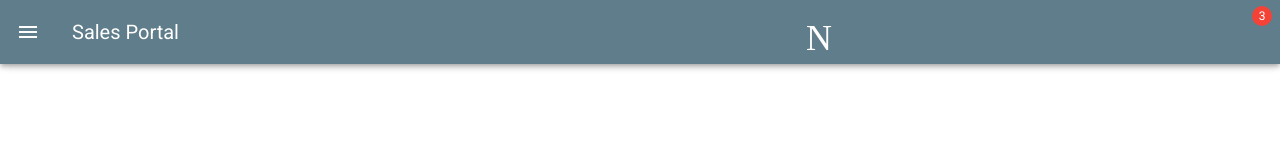
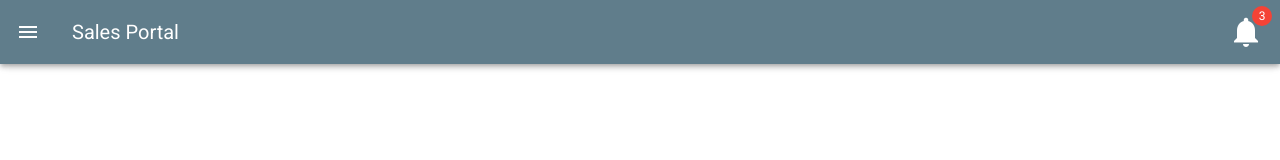
Before and after one commit to theronj60/salesManageDashboard, a Vue app: page /dashboard in a window 1280 px wide. Shown: the top 160 px of the page. Built offline with nearby package versions, Linux system fonts and the light colour scheme.

Commit message:
fixed a icon

```diff
--- a/src/views/Dashboard.vue
+++ b/src/views/Dashboard.vue
@@ -29,7 +29,7 @@
                             color="dark-grey"
                             v-on="on"
                         >
-                            Notifications
+                            notifications
                         </v-icon>
                 </v-badge>
             </template>
```
